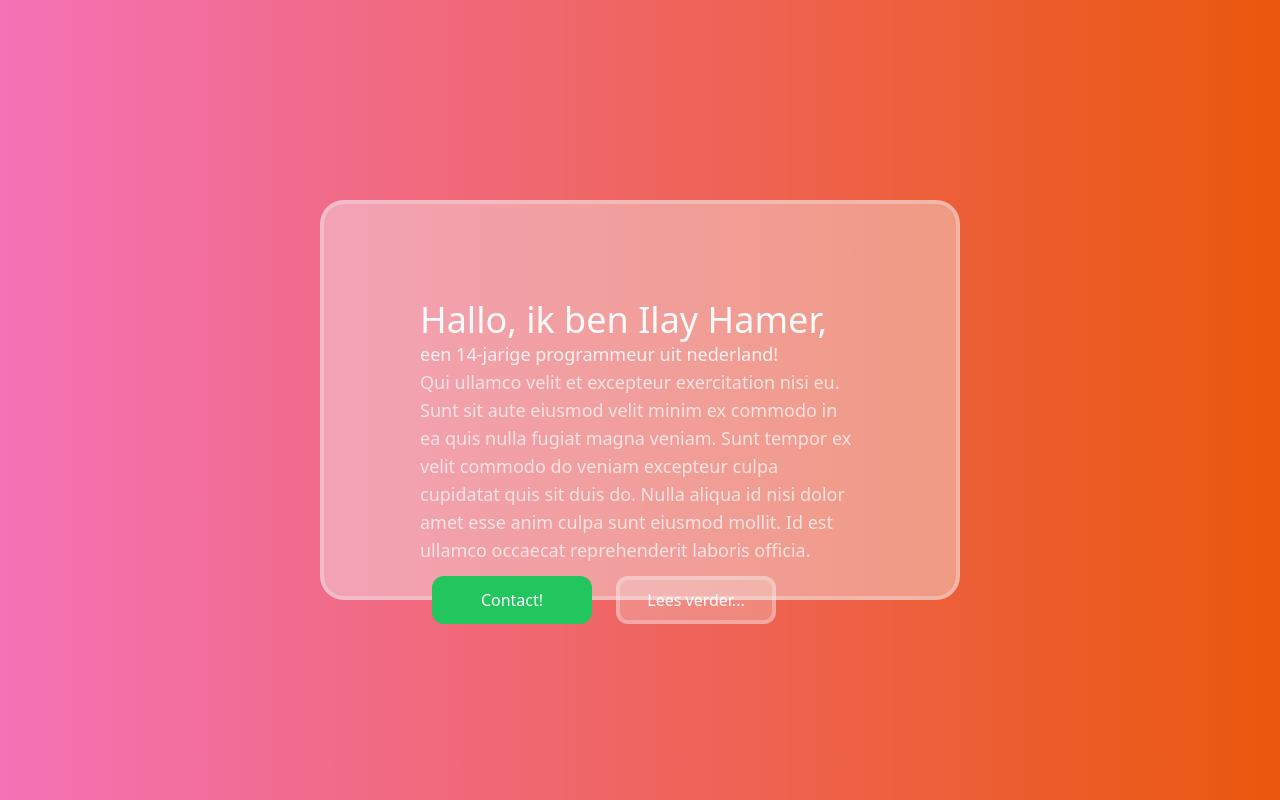
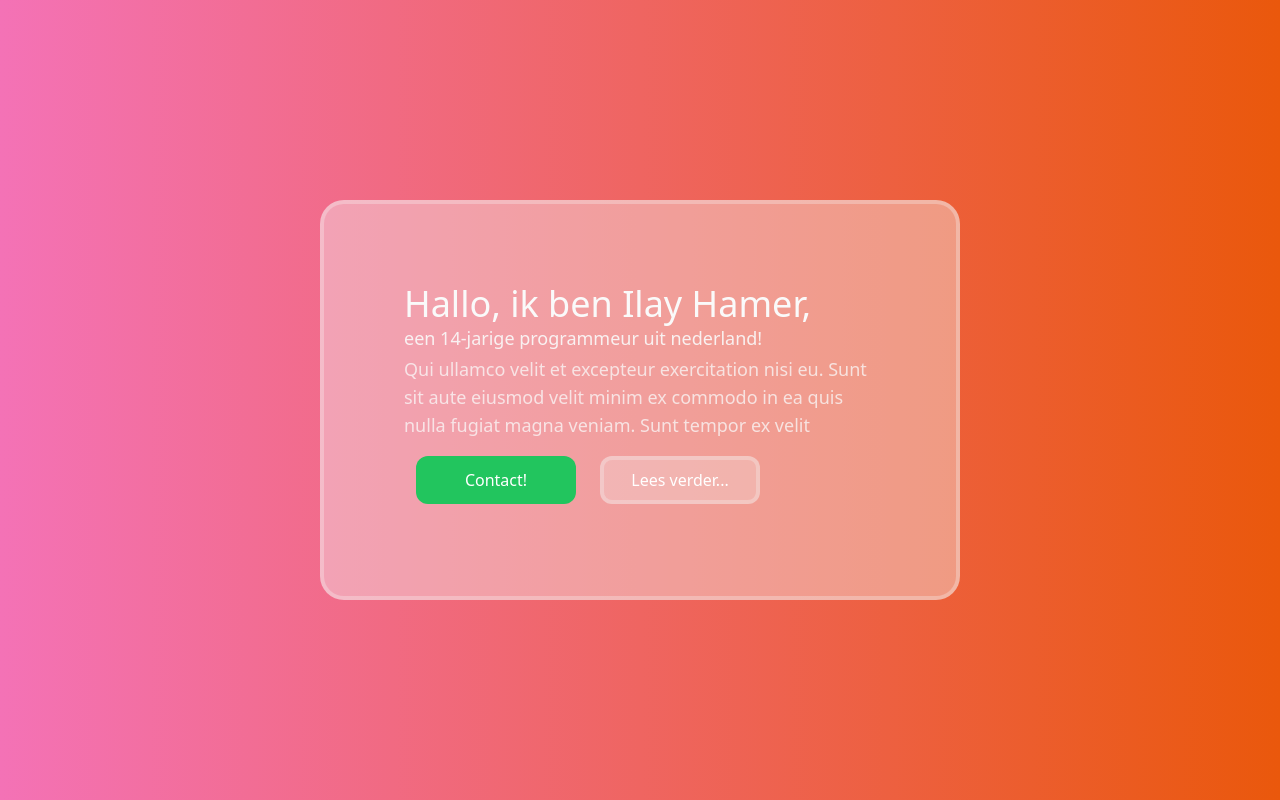
Before and after one commit to Bloepcode/ilayhamerSite, a React (Create React App) app: page / in a window 1280 px wide. Built offline with nearby package versions, Linux system fonts and the light colour scheme.

Commit message:
Add text-clip

```diff
--- a/src/screens/Intro.tsx
+++ b/src/screens/Intro.tsx
@@ -17,7 +17,7 @@ function Intro() {
         transition={{ duration: 0.5, delay: 0.5 }}
         className="w-1/2 h-1/2 bg-neutral-100 bg-opacity-40 rounded-3xl border-4 border-neutral-100 border-opacity-30 flex items-center justify-center"
       >
-        <div className="flex items-start flex-col w-full h-full p-24">
+        <div className="flex items-start flex-col w-full h-full p-20 text-clip">
           <motion.h1
             initial={{ opacity: 0, y: -20 }}
             animate={{ opacity: 1, y: 0 }}
@@ -39,7 +39,7 @@ function Intro() {
             initial={{ opacity: 0, y: -20 }}
             animate={{ opacity: 0.75, y: 0 }}
             transition={{ duration: 0.5, delay: 1.25 }}
-            className="text-lg text-neutral-50 opacity-75"
+            className="text-lg text-neutral-50 opacity-75 h-full text-clip overflow-hidden"
           >
             Qui ullamco velit et excepteur exercitation nisi eu. Sunt sit aute
             eiusmod velit minim ex commodo in ea quis nulla fugiat magna veniam.
--- a/src/screens/IntroModal.tsx
+++ b/src/screens/IntroModal.tsx
@@ -15,7 +15,7 @@ function IntroModal(props: IntroModalProps) {
     >
       <motion.div
         initial={{ opacity: 0, y: -20 }}
-        animate={{ opacity: 1, y: 0, transition: { delay: 0.5 } }}
+        animate={{ opacity: 1, y: 0, transition: { delay: 0.25 } }}
         exit={{ opacity: 0, y: 20 }}
         transition={{ duration: 0.5 }}
         className="w-1/2 h-4/5 bg-neutral-100 bg-opacity-30 rounded-3xl border-4 border-neutral-100 border-opacity-30 p-10 text-left"
```
